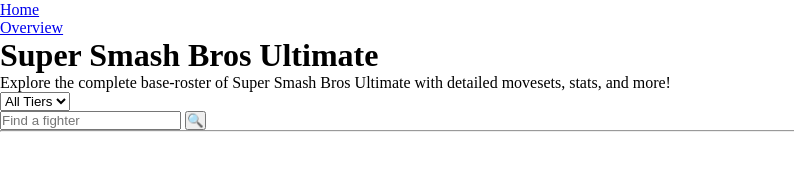
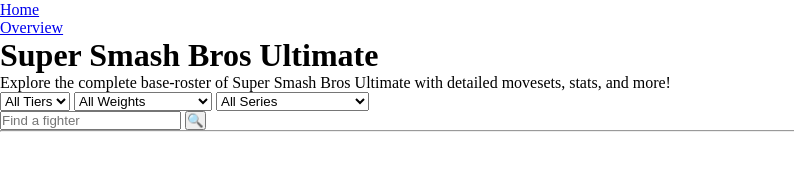
Before and after one commit to braydenJ802/wdd131, a plain HTML site: page smash-bros/home/index.html in a window 1280 px wide. Shown: the part 27-217 px from the top of the page, without its empty margins (0-794 px from the left). Drawn offline with Linux system fonts and the light colour scheme.

Commit message:
finished adding filters in html | add series properties to each fighter in JSON

```diff
--- a/smash-bros/home/index.html
+++ b/smash-bros/home/index.html
@@ -66,10 +66,51 @@
             </select>
 
             <!-- "All Weights" Filter -->
+             <select>
+                <option value="All Weights">All Weights</option>
+                <option value="Balloonweight">Balloonweight</option>
+                <option value="Featherweight">Featherweight</option>
+                <option value="Lightweight">Lightweight</option>
+                <option value="Middleweight">Middleweight</option>
+                <option value="Heavyweight">Heavyweight</option>
+                <option value="Super Heavyweight">Super Heavyweight</option>
+            </select>
 
 
             <!-- "All Series" Filter -->
-
+            <select>
+                <option value="All Series">All Series</option>
+                <option value="Super Mario">Super Mario Bros.</option>
+                <option value="Donkey Kong">Donkey Kong</option>
+                <option value="The Legend of Zelda">The Legend of Zelda</option>
+                <option value="Metroid">Metroid</option>
+                <option value="Kirby">Kirby</option>
+                <option value="Star Fox">Star Fox</option>
+                <option value="Pokemon">Pokemon</option>
+                <option value="EarthBound">EarthBound</option>
+                <option value="F-Zero">F-Zero</option>
+                <option value="Ice Climber">Ice Climber</option>
+                <option value="Fire Emblem">Fire Emblem</option>
+                <option value="Game & Watch">Game & Watch</option>
+                <option value="Kid Icarus">Kid Icarus</option>
+                <option value="Metal Gear">Metal Gear</option>
+                <option value="Sonic">Sonic</option>
+                <option value="Pikmin">Pikmin</option>
+                <option value="R.O.B.">R.O.B.</option>
+                <option value="Animal Crossing">Animal Crossing</option>
+                <option value="Mega Man">Mega Man</option>
+                <option value="Wii Fit">Wii Fit</option>
+                <option value="Punch-Out">Punch-Out</option>
+                <option value="Mii">Mii</option>
+                <option value="Pac-Man">Pac-Man</option>
+                <option value="Xenoblade Chronicles">Xenoblade Chronicles</option>
+                <option value="Duck Hunt">Duck Hunt</option>
+                <option value="Street Fighter">Street Fighter</option>
+                <option value="Final Fantasy">Final Fantasy</option>
+                <option value="Bayonetta">Bayonetta</option>
+                <option value="Splatoon">Splatoon</option>
+                <option value="Castlevania">Castlevania</option>
+            </select>
         </div>
 
 
--- a/smash-bros/home/main.js
+++ b/smash-bros/home/main.js
@@ -13,6 +13,7 @@ const smashFighters =
       "id": 1,
       "name": "Mario",
       "game_origin": "Super Mario Bros.",
+      "series": "Super Mario",
       "weight": 98,
       "weight_class": "Middleweight",
       "tier": "A+",
@@ -29,6 +30,7 @@ const smashFighters =
       "id": 2,
       "name": "Donkey Kong",
       "game_origin": "Donkey Kong",
+      "series": "Donkey Kong",
       "weight": 127,
       "weight_class": "Super Heavyweight",
       "tier": "B-",
@@ -45,6 +47,7 @@ const smashFighters =
       "id": 3,
       "name": "Link",
       "game_origin": "The Legend of Zelda",
+      "series": "The Legend of Zelda",
       "weight": 104,
       "weight_class": "Heavyweight",
       "tier": "B+",
@@ -61,6 +64,7 @@ const smashFighters =
       "id": 4,
       "name": "Samus",
       "game_origin": "Metroid",
+      "series": "Metroid",
       "weight": 108,
       "weight_class": "Heavyweight",
       "tier": "A+",
@@ -77,6 +81,7 @@ const smashFighters =
       "id": 4.5,
       "name": "Dark Samus",
       "game_origin": "Metroid",
+      "series": "Metroid",
       "weight": 108,
       "weight_class": "Heavyweight",
       "tier": "A+",
@@ -93,6 +98,7 @@ const smashFighters =
       "id": 5,
       "name": "Yoshi",
       "game_origin": "Super Mario World",
+      "series": "Super Mario",
       "weight": 104,
       "weight_class": "Heavyweight",
       "tier": "S-",
@@ -109,6 +115,7 @@ const smashFighters =
       "id": 6,
       "name": "Kirby",
       "game_origin": "Kirby's Dream Land",
+      "series": "Kirby",
       "weight": 79,
       "weight_class": "Featherweight",
       "tier": "D",
@@ -125,6 +132,7 @@ const smashFighters =
       "id": 7,
       "name": "Fox",
       "game_origin": "Star Fox",
+      "series": "Star Fox",
       "weight": 77,
       "weight_class": "Featherweight",
       "tier": "S-",
@@ -141,6 +149,7 @@ const smashFighters =
       "id": 8,
       "name": "Pikachu",
       "game_origin": "Pokémon Red/Blue",
+      "series": "Pokemon",
       "weight": 79,
       "weight_class": "Featherweight",
       "tier": "S-",
@@ -157,6 +166,7 @@ const smashFighters =
       "id": 9,
       "name": "Luigi",
       "game_origin": "Mario Bros.",
+      "series": "Super Mario",
       "weight": 97,
       "weight_class": "Middleweight",
       "tier": "A+",
@@ -173,6 +183,7 @@ const smashFighters =
       "id": 10,
       "name": "Ness",
       "game_origin": "EarthBound",
+      "series": "EarthBound",
       "weight": 94,
       "weight_class": "Middleweight",
       "tier": "B-",
@@ -189,6 +200,7 @@ const smashFighters =
       "id": 11,
       "name": "Captain Falcon",
       "game_origin": "F-Zero",
+      "series": "F-Zero",
       "weight": 104,
       "weight_class": "Heavyweight",
       "tier": "B+",
@@ -205,6 +217,7 @@ const smashFighters =
       "id": 12,
       "name": "Jigglypuff",
       "game_origin": "Pokémon Red/Blue",
+      "series": "Pokemon",
       "weight": 68,
       "weight_class": "Balloonweight",
       "tier": "C",
@@ -221,6 +234,7 @@ const smashFighters =
       "id": 13,
       "name": "Peach",
       "game_origin": "Super Mario Bros.",
+      "series": "Super Mario",
       "weight": 89,
       "weight_class": "Lightweight",
       "tier": "S-",
@@ -237,6 +251,7 @@ const smashFighters =
       "id": 13.5,
       "name": "Daisy",
       "game_origin": "Super Mario Land",
+      "series": "Super Mario",
       "weight": 89,
       "weight_class": "Lightweight",
       "tier": "S-",
@@ -253,6 +268,7 @@ const smashFighters =
       "id": 14,
       "name": "Bowser",
       "game_origin": "Super Mario Bros.",
+      "series": "Super Mario",
       "weight": 135,
       "weight_class": "Super Heavyweight",
       "tier": "C",
@@ -269,6 +285,7 @@ const smashFighters =
       "id": 15,
       "name": "Ice Climbers",
       "game_origin": "Ice Climber",
+      "series": "Ice Climber",
       "weight": 92,
       "weight_class": "Middleweight",
       "tier": "B-",
@@ -285,6 +302,7 @@ const smashFighters =
       "id": 16,
       "name": "Sheik",
       "game_origin": "The Legend of Zelda: Ocarina of Time",
+      "series": "The Legend of Zelda",
       "weight": 78,
       "weight_class": "Featherweight",
       "tier": "B-",
@@ -301,6 +319,7 @@ const smashFighters =
       "id": 17,
       "name": "Zelda",
       "game_origin": "The Legend of Zelda",
+      "series": "The Legend of Zelda",
       "weight": 85,
       "weight_class": "Lightweight",
       "tier": "D",
@@ -317,6 +336,7 @@ const smashFighters =
       "id": 18,
       "name": "Dr. Mario",
       "game_origin": "Dr. Mario",
+      "series": "Super Mario",
       "weight": 98,
       "weight_class": "Middleweight",
       "tier": "D",
@@ -333,6 +353,7 @@ const smashFighters =
       "id": 19,
       "name": "Pichu",
       "game_origin": "Pokémon Gold/Silver",
+      "series": "Pokemon",
       "weight": 62,
       "weight_class": "Balloonweight",
       "tier": "B-",
@@ -349,6 +370,7 @@ const smashFighters =
       "id": 20,
       "name": "Falco",
       "game_origin": "Star Fox",
+      "series": "Star Fox",
       "weight": 82,
       "weight_class": "Featherweight",
       "tier": "B",
@@ -365,6 +387,7 @@ const smashFighters =
       "id": 21,
       "name": "Marth",
       "game_origin": "Fire Emblem: Shadow Dragon and the Blade of Light",
+      "series": "Fire Emblem",
       "weight": 90,
       "weight_class": "Lightweight",
       "tier": "C",
@@ -381,6 +404,7 @@ const smashFighters =
       "id": 21.5,
       "name": "Lucina",
       "game_origin": "Fire Emblem Awakening",
+      "series": "Fire Emblem",
       "weight": 90,
       "weight_class": "Lightweight",
       "tier": "A-",
@@ -397,6 +421,7 @@ const smashFighters =
       "id": 22,
       "name": "Young Link",
       "game_origin": "The Legend of Zelda: Ocarina of Time",
+      "series": "The Legend of Zelda",
       "weight": 88,
       "weight_class": "Lightweight",
       "tier": "B+",
@@ -413,6 +438,7 @@ const smashFighters =
       "id": 23,
       "name": "Ganondorf",
       "game_origin": "The Legend of Zelda: Ocarina of Time",
+      "series": "The Legend of Zelda",
       "weight": 118,
       "weight_class": "Super Heavyweight",
       "tier": "E",
@@ -429,6 +455,7 @@ const smashFighters =
       "id": 24,
       "name": "Mewtwo",
       "game_origin": "Pokémon Red/Blue",
+      "series": "Pokemon",
       "weight": 79,
       "weight_class": "Featherweight",
       "tier": "B",
@@ -445,6 +472,7 @@ const smashFighters =
       "id": 25,
       "name": "Roy",
       "game_origin": "Fire Emblem: The Binding Blade",
+      "series": "Fire Emblem",
       "weight": 95,
       "weight_class": "Middleweight",
       "tier": "A+",
@@ -461,6 +489,7 @@ const smashFighters =
       "id": 25.5,
       "name": "Chrom",
       "game_origin": "Fire Emblem Awakening",
+      "series": "Fire Emblem",
       "weight": 95,
       "weight_class": "Middleweight",
       "tier": "B+",
@@ -477,6 +506,7 @@ const smashFighters =
       "id": 26,
       "name": "Mr. Game & Watch",
       "game_origin": "Game & Watch",
+      "series": "Game & Watch",
       "weight": 75,
       "weight_class": "Featherweight",
       "tier": "S",
@@ -493,6 +523,7 @@ const smashFighters =
       "id": 27,
       "name": "Meta Knight",
       "game_origin": "Kirby's Adventure",
+      "series": "Kirby",
       "weight": 80,
       "weight_class": "Featherweight",
       "tier": "B-",
@@ -509,6 +540,7 @@ const smashFighters =
       "id": 28,
       "name": "Pit",
       "game_origin": "Kid Icarus",
+      "series": "Kid Icarus",
       "weight": 96,
       "weight_class": "Middleweight",
       "tier": "B+",
@@ -525,6 +557,7 @@ const smashFighters =
       "id": 28.5,
       "name": "Dark Pit",
       "game_origin": "Kid Icarus: Uprising",
+      "series": "Kid Icarus",
       "weight": 96,
       "weight_class": "Middleweight",
       "tier": "B+",
@@ -541,6 +574,7 @@ const smashFighters =
       "id": 29,
       "name": "Zero Suit Samus",
       "game_origin": "Metroid: Zero Mission",
+      "series": "Metroid",
       "weight": 80,
       "weight_class": "Featherweight",
       "tier": "A-",
@@ -557,6 +591,7 @@ const smashFighters =
       "id": 30,
       "name": "Wario",
       "game_origin": "Super Mario Land 2: 6 Golden Coins",
+      "series": "Super Mario",
       "weight": 107,
       "weight_class": "Heavyweight",
       "tier": "B",
@@ -573,6 +608,7 @@ const smashFighters =
       "id": 31,
       "name": "Snake",
       "game_origin": "Metal Gear",
+      "series": "Metal Gear",
       "weight": 106,
       "weight_class": "Heavyweight",
       "tier": "S+",
@@ -589,6 +625,7 @@ const smashFighters =
       "id": 32,
       "name": "Ike",
       "game_origin": "Fire Emblem: Path of Radiance",
+      "series": "Fire Emblem",
       "weight": 107,
       "weight_class": "Heavyweight",
       "tier": "D",
@@ -605,6 +642,7 @@ const smashFighters =
       "id": 33,
       "name": "Pokémon Trainer",
       "game_origin": "Pokémon Red/Blue",
+      "series": "Pokemon",
       "weight": "Variable",
       "weight_class": "Variable",
       "tier": "A-",
@@ -619,6 +657,7 @@ const smashFighters =
       "id": 34,
       "name": "Diddy Kong",
       "game_origin": "Donkey Kong Country",
+      "series": "Donkey Kong",
       "weight": 90,
       "weight_class": "Lightweight",
       "tier": "S-",
@@ -635,6 +674,7 @@ const smashFighters =
       "id": 35,
       "name": "Lucas",
       "game_origin": "Mother 3",
+      "series": "EarthBound",
       "weight": 94,
       "weight_class": "Middleweight",
       "tier": "B",
@@ -651,6 +691,7 @@ const smashFighters =
       "id": 36,
       "name": "Sonic",
       "game_origin": "Sonic the Hedgehog",
+      "series": "Sonic",
       "weight": 86,
       "weight_class": "Lightweight",
       "tier": "S+",
@@ -667,6 +708,7 @@ const smashFighters =
       "id": 37,
       "name": "King Dedede",
       "game_origin": "Kirby's Dream Land",
+      "series": "Kirby",
       "weight": 127,
       "weight_class": "Super Heavyweight",
       "tier": "D",
@@ -683,6 +725,7 @@ const smashFighters =
       "id": 38,
       "name": "Olimar",
       "game_origin": "Pikmin",
+      "series": "Pikmin",
       "weight": 79,
       "weight_class": "Featherweight",
       "tier": "A+",
@@ -699,6 +742,7 @@ const smashFighters =
       "id": 39,
       "name": "Lucario",
       "game_origin": "Pokémon Diamond/Pearl",
+      "series": "Pokemon",
       "weight": 92,
       "weight_class": "Middleweight",
       "tier": "C",
@@ -715,6 +759,7 @@ const smashFighters =
       "id": 40,
       "name": "R.O.B.",
       "game_origin": "Stack-Up/Gyromite",
+      "series": "R.O.B.",
       "weight": 106,
       "weight_class": "Heavyweight",
       "tier": "S",
@@ -731,6 +776,7 @@ const smashFighters =
       "id": 41,
       "name": "Toon Link",
       "game_origin": "The Legend of Zelda: The Wind Waker",
+      "series": "The Legend of Zelda",
       "weight": 91,
       "weight_class": "Lightweight",
       "tier": "A-",
@@ -747,6 +793,7 @@ const smashFighters =
       "id": 42,
       "name": "Wolf",
       "game_origin": "Star Fox 64",
+      "series": "Star Fox",
       "weight": 92,
       "weight_class": "Middleweight",
       "tier": "A",
@@ -763,6 +810,7 @@ const smashFighters =
       "id": 43,
       "name": "Villager",
       "game_origin": "Animal Crossing",
+      "series": "Animal Crossing",
       "weight": 92,
       "weight_class": "Middleweight",
       "tier": "D",
@@ -779,6 +827,7 @@ const smashFighters =
       "id": 44,
       "name": "Mega Man",
       "game_origin": "Mega Man",
+      "series": "Mega Man",
       "weight": 102,
       "weight_class": "Middleweight",
       "tier": "B-",
@@ -795,6 +844,7 @@ const smashFighters =
       "id": 45,
       "name": "Wii Fit Trainer",
       "game_origin": "Wii Fit",
+      "series": "Wii Fit",
       "weight": 96,
       "weight_class": "Middleweight",
       "tier": "C+",
@@ -811,6 +861,7 @@ const smashFighters =
       "id": 46,
       "name": "Rosalina & Luma",
       "game_origin": "Super Mario Galaxy",
+      "series": "Super Mario",
       "weight": 82,
       "weight_class": "Featherweight",
       "tier": "B+",
@@ -827,6 +878,7 @@ const smashFighters =
       "id": 47,
       "name": "Little Mac",
       "game_origin": "Punch-Out!!",
+      "series": "Punch-Out",
       "weight": 87,
       "weight_class": "Lightweight",
       "tier": "E+",
@@ -843,6 +895,7 @@ const smashFighters =
       "id": 48,
       "name": "Greninja",
       "game_origin": "Pokémon X/Y",
+      "series": "Pokemon",
       "weight": 88,
       "weight_class": "Lightweight",
       "tier": "A-",
@@ -859,6 +912,7 @@ const smashFighters =
       "id": 49,
       "name": "Mii Brawler",
       "game_origin": "Nintendo 3DS/Wii U System",
+      "series": "Mii",
       "weight": 94,
       "weight_class": "Middleweight",
       "tier": "A-",
@@ -875,6 +929,7 @@ const smashFighters =
       "id": 50,
       "name": "Mii Swordfighter",
       "game_origin": "Nintendo 3DS/Wii U System",
+      "series": "Mii",
       "weight": 100,
       "weight_class": "Middleweight",
       "tier": "D",
@@ -891,6 +946,7 @@ const smashFighters =
       "id": 51,
       "name": "Mii Gunner",
       "game_origin": "Nintendo 3DS/Wii U System",
+      "series": "Mii",
       "weight": 104,
       "weight_class": "Heavyweight",
       "tier": "B",
@@ -907,6 +963,7 @@ const smashFighters =
       "id": 52,
       "name": "Palutena",
       "game_origin": "Kid Icarus: Uprising",
+      "series": "Kid Icarus",
       "weight": 91,
       "weight_class": "Lightweight",
       "tier": "A+",
@@ -923,6 +980,7 @@ const smashFighters =
       "id": 53,
       "name": "Pac-Man",
       "game_origin": "Pac-Man",
+      "series": "Pac-Man",
       "weight": 95,
       "weight_class": "Middleweight",
       "tier": "A-",
@@ -939,6 +997,7 @@ const smashFighters =
       "id": 54,
       "name": "Robin",
       "game_origin": "Fire Emblem Awakening",
+      "series": "Fire Emblem",
       "weight": 95,
       "weight_class": "Middleweight",
       "tier": "C",
@@ -955,6 +1014,7 @@ const smashFighters =
       "id": 55,
       "name": "Shulk",
       "game_origin": "Xenoblade Chronicles",
+      "series": "Xenoblade Chronicles",
       "weight": 97,
       "weight_class": "Middleweight",
       "tier": "A-",
@@ -971,6 +1031,7 @@ const smashFighters =
       "id": 56,
       "name": "Bowser Jr.",
       "game_origin": "Super Mario Sunshine",
+      "series": "Super Mario",
       "weight": 108,
       "weight_class": "Heavyweight",
       "tier": "C-",
@@ -987,6 +1048,7 @@ const smashFighters =
       "id": 57,
       "name": "Duck Hunt",
       "game_origin": "Duck Hunt",
+      "series": "Duck Hunt",
       "weight": 86,
       "weight_class": "Lightweight",
       "tier": "C+",
@@ -1003,6 +1065,7 @@ const smashFighters =
       "id": 58,
       "name": "Ryu",
       "game_origin": "Street Fighter",
+      "series": "Street Fighter",
       "weight": 103,
       "weight_class": "Heavyweight",
       "tier": "A-",
@@ -1019,6 +1082,7 @@ const smashFighters =
       "id": 59,
       "name": "Cloud",
       "game_origin": "Final Fantasy VII",
+      "series": "Final Fantasy",
       "weight": 100,
       "weight_class": "Middleweight",
       "tier": "A+",
@@ -1035,6 +1099,7 @@ const smashFighters =
       "id": 60,
       "name": "Ken",
       "game_origin": "Street Fighter",
+      "series": "Street Fighter",
       "weight": 103,
       "weight_class": "Heavyweight",
       "tier": "B+",
@@ -1051,6 +1116,7 @@ const smashFighters =
       "id": 61,
       "name": "Corrin",
       "game_origin": "Fire Emblem Fates",
+      "series": "Fire Emblem",
       "weight": 98,
       "weight_class": "Middleweight",
       "tier": "B",
@@ -1067,6 +1133,7 @@ const smashFighters =
       "id": 62,
       "name": "Bayonetta",
       "game_origin": "Bayonetta",
+      "series": "Bayonetta",
       "weight": 81,
       "weight_class": "Featherweight",
       "tier": "A+",
@@ -1083,6 +1150,7 @@ const smashFighters =
       "id": 63,
       "name": "Inkling",
       "game_origin": "Splatoon",
+      "series": "Splatoon",
       "weight": 94,
       "weight_class": "Middleweight",
       "tier": "B-",
@@ -1099,6 +1167,7 @@ const smashFighters =
       "id": 64,
       "name": "Ridley",
       "game_origin": "Metroid",
+      "series": "Metroid",
       "weight": 107,
       "weight_class": "Heavyweight",
       "tier": "C-",
@@ -1115,6 +1184,7 @@ const smashFighters =
       "id": 65,
       "name": "Simon",
       "game_origin": "Castlevania",
+      "series": "Castlevania",
       "weight": 107,
       "weight_class": "Heavyweight",
       "tier": "D",
@@ -1131,6 +1201,7 @@ const smashFighters =
       "id": 66,
       "name": "Richter",
       "game_origin": "Castlevania: Rondo of Blood",
+      "series": "Castlevania",
       "weight": 107,
       "weight_class": "Heavyweight",
       "tier": "D",
@@ -1147,6 +1218,7 @@ const smashFighters =
       "id": 67,
       "name": "King K. Rool",
       "game_origin": "Donkey Kong Country",
+      "series": "Donkey Kong",
       "weight": 133,
       "weight_class": "Super Heavyweight",
       "tier": "D",
@@ -1163,6 +1235,7 @@ const smashFighters =
       "id": 68,
       "name": "Isabelle",
       "game_origin": "Animal Crossing: New Leaf",
+      "series": "Animal Crossing",
       "weight": 88,
       "weight_class": "Lightweight",
       "tier": "C",
@@ -1179,6 +1252,7 @@ const smashFighters =
       "id": 69,
       "name": "Incineroar",
       "game_origin": "Pokémon Sun/Moon",
+      "series": "Pokemon",
       "weight": 116,
       "weight_class": "Super Heavyweight",
       "tier": "C",
@@ -1195,6 +1269,7 @@ const smashFighters =
       "id": 70,
       "name": "Piranha Plant",
       "game_origin": "Super Mario Bros.",
+      "series": "Super Mario",
       "weight": 112,
       "weight_class": "Heavyweight",
       "tier": "D",
```
